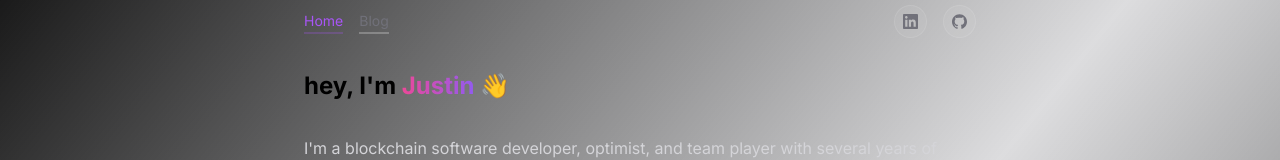
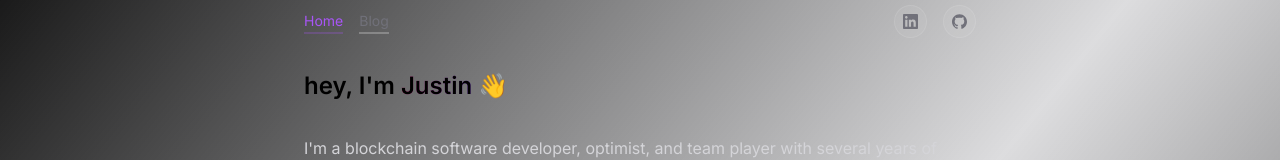
Before and after one commit to Justinjdaniel/justinjdaniel.com, a Next.js app: page / in a window 1280 px wide. Shown: the part 188-348 px from the top of the page. Built offline with nearby package versions, Linux system fonts and the light colour scheme; no server answers.

Commit message:
style(style): :lipstick: the gradient color of name text is missing in some browser so used white instead of gradient

```diff
--- a/app/page.js
+++ b/app/page.js
@@ -9,9 +9,9 @@ import React from "react";
 const ProfileContent = () => {
 	return (
 		<content className="z-10 antialiased max-w-2xl mb-40 mx-4 mt-8 md:mx-auto">
-			<h1 className="font-bold text-2xl mb-8 text-left w-max">
+			<h1 className="font-semibold text-2xl mb-8 text-left w-max">
 				hey, I'm{" "}
-				<span className="bg-clip-text text-transparent bg-gradient-to-r from-pink-500 to-violet-500">
+				<span className="bg-clip-text bg-gradient-to-r from-pink-500 to-violet-500">
 					Justin{" "}
 				</span>
 				👋
```
